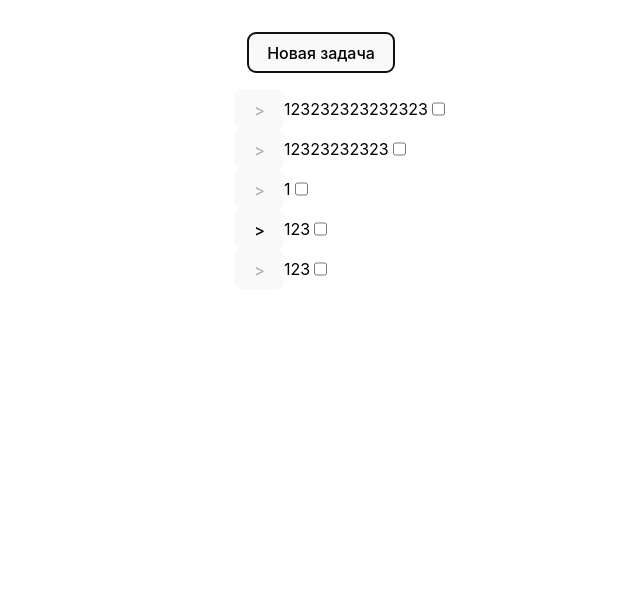
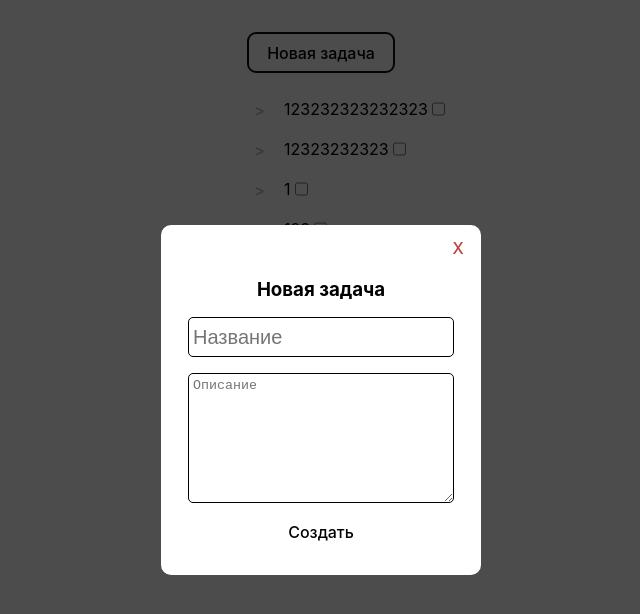
Before and after one commit to Nnder/React-Mobx-Todo, a React (Vite) app: page / in a window 1280 px wide. Both pictures are taken after a click on the button "Новая задача". Shown: the top 614 px of the page, without its empty margins (319-959 px from the left). Built offline with nearby package versions, Linux system fonts and the light colour scheme.

Commit message:
feat(app): modal(new task)

```diff
--- a/src/App.tsx
+++ b/src/App.tsx
@@ -1,6 +1,7 @@
 import { observer } from "mobx-react-lite"
 import TaskStore from './store/TaskStore.ts'
 import { TaskList } from "./components/TaskList/TaskList.tsx";
+import { NewTask } from "./components/Modals/index.ts";
 
 interface AppProps {
     taskStore: typeof TaskStore;
@@ -11,22 +12,8 @@ const App: React.FC<AppProps> = observer(() => {
     return (
         <>
             <div>
-                <button onClick={()=>
-                    TaskStore.addTask({
-                        id: `${TaskStore.tasks.length+1}`,
-                        body: '123',
-                        title: '123',
-                        completed: false,
-                        children: []}
-                        )}>
-                    Новая задача
-                </button>
-
+                <NewTask/>
                 <TaskList tasks={TaskStore.tasks}/>
-
-                {/* <Modal isOpen={true} onClose={()=>{false}}>
-                    modal
-                </Modal> */}
             </div>
 
 
--- a/src/components/Modals/Modal.scss
+++ b/src/components/Modals/ModalWrapper/Modal.scss
@@ -1,4 +1,4 @@
-@use '../../index.scss' as colors;
+@use '../../../index.scss' as colors;
 
 .modal {
     position: fixed;
@@ -11,17 +11,29 @@
     justify-content: center;
     align-items: center;
 
+    h3 {
+        margin: 5px;
+    }
+
     &__content {
         background-color: colors.$background;
         border-radius: 10px;
-        width: 400px;
-        height: 400px;
+        width: 320px;
+        height: 350px;
         display: flex;
         flex-direction: column;
 
         &_close {
             align-self: flex-end;
             margin: 8px;
+            color: rgb(185, 67, 67);
+            height: 30px;
+            width: 30px;
+            padding: 4px;
+
+            &:hover {
+                border-color: rgb(185, 67, 67);
+            }
         }
     }
 }
--- /dev/null
+++ b/src/components/Modals/NewTask/NewTask.scss
@@ -0,0 +1,28 @@
+@use '../../../index.scss' as colors;
+
+.modal__container {
+    display: flex;
+    flex-direction: column;
+    // justify-content: center;
+    align-items: center;
+
+
+    &-title {
+        margin: 8px;
+        padding: 4px;
+        width: 80%;
+        border-radius: 5px;
+        border: 1px solid black;
+        height: 30px;
+        font-size: 20px;
+    }
+
+    &-body {
+        margin: 8px;
+        padding: 4px;
+        width: 80%;
+        height: 120px;
+        border-radius: 5px;
+        border: 1px solid black;
+    }
+}
--- /dev/null
+++ b/src/components/Modals/NewTask/NewTask.tsx
@@ -0,0 +1,40 @@
+import { useState } from "react";
+import { Modal } from "../ModalWrapper/Modal";
+import TaskStore from "../../../store/TaskStore";
+import './NewTask.scss'
+
+export const NewTask = () => {
+  const [open, setOpen] = useState(false)
+  const [title, setTitle] = useState("")
+  const [body, setBody] = useState("")
+
+  const createTask = () =>{
+    setOpen(false);
+    TaskStore.addTask({
+        id: `${TaskStore.tasks.length+1}`,
+        completed: false,
+        children: [],
+        body,
+        title,
+    })
+
+    setTitle("")
+    setBody("")
+  }
+  return (
+    <>
+        <button onClick={()=>setOpen(true)}>
+            Новая задача
+        </button>
+        <Modal isOpen={open} onClose={()=>setOpen(false)}>
+            <div className="modal__container">
+                <h3>Новая задача</h3>
+                <input className="modal__container-title" type="text" placeholder="Название" value={title} onChange={(e)=>setTitle(e.target.value)}/>
+                <textarea className="modal__container-body" placeholder="Описание" value={body} onChange={(e)=>setBody(e.target.value)}></textarea>
+                <button onClick={createTask}>Создать</button>
+            </div>
+        </Modal>
+    </>
+
+  )
+}
--- /dev/null
+++ b/src/components/Modals/index.ts
@@ -0,0 +1 @@
+export { NewTask } from './NewTask/NewTask.tsx';
--- a/src/components/TaskList/TaskItem/TaskItem.tsx
+++ b/src/components/TaskList/TaskItem/TaskItem.tsx
@@ -29,8 +29,6 @@ export const TaskItem = observer(({task} : TaskItemProps) => {
                     {task.title}
                     <input type="checkbox" checked={task.completed} onChange={handleChange}/>
                 </div>
-
-
             </div>
 
             {showChildren && !!task.children.length && <TaskList show={showChildren} tasks={task.children}/>}
--- a/src/index.scss
+++ b/src/index.scss
@@ -7,10 +7,6 @@ $hover: #70b1e6;
     font-family: Inter, system-ui, Avenir, Helvetica, Arial, sans-serif;
     line-height: 1.5;
     font-weight: 400;
-
-    color-scheme: light dark;
-    color: rgba(255, 255, 255, 0.87);
-    background-color: #242424;
 
     font-synthesis: none;
     text-rendering: optimizeLegibility;
@@ -51,7 +47,7 @@ button {
     font-size: 1em;
     font-weight: 500;
     font-family: inherit;
-    background-color: #1a1a1a;
+    background-color: $background;
     cursor: pointer;
     transition: border-color 0.25s;
 
@@ -63,16 +59,3 @@ button {
         outline: 4px auto -webkit-focus-ring-color;
     }
 }
-
-@media (prefers-color-scheme: light) {
-  :root {
-    color: $color;
-    background-color: $background;
-  }
-  a:hover {
-    color: $hover;
-  }
-  button {
-    background-color: #f9f9f9;
-  }
-}
```
Also changed, not shown: src/components/Modals/ModalWrapper/Modal.tsx (renamed from src/components/Modals/Modal.tsx).
